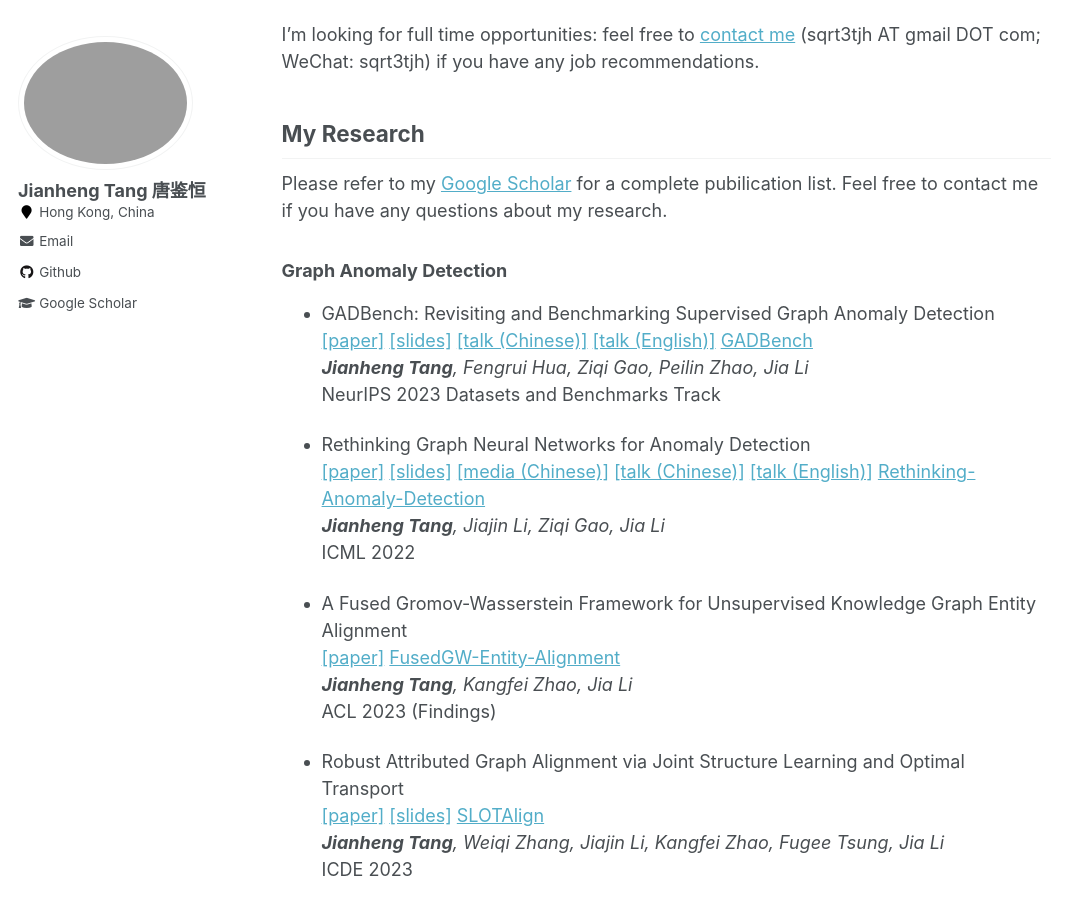
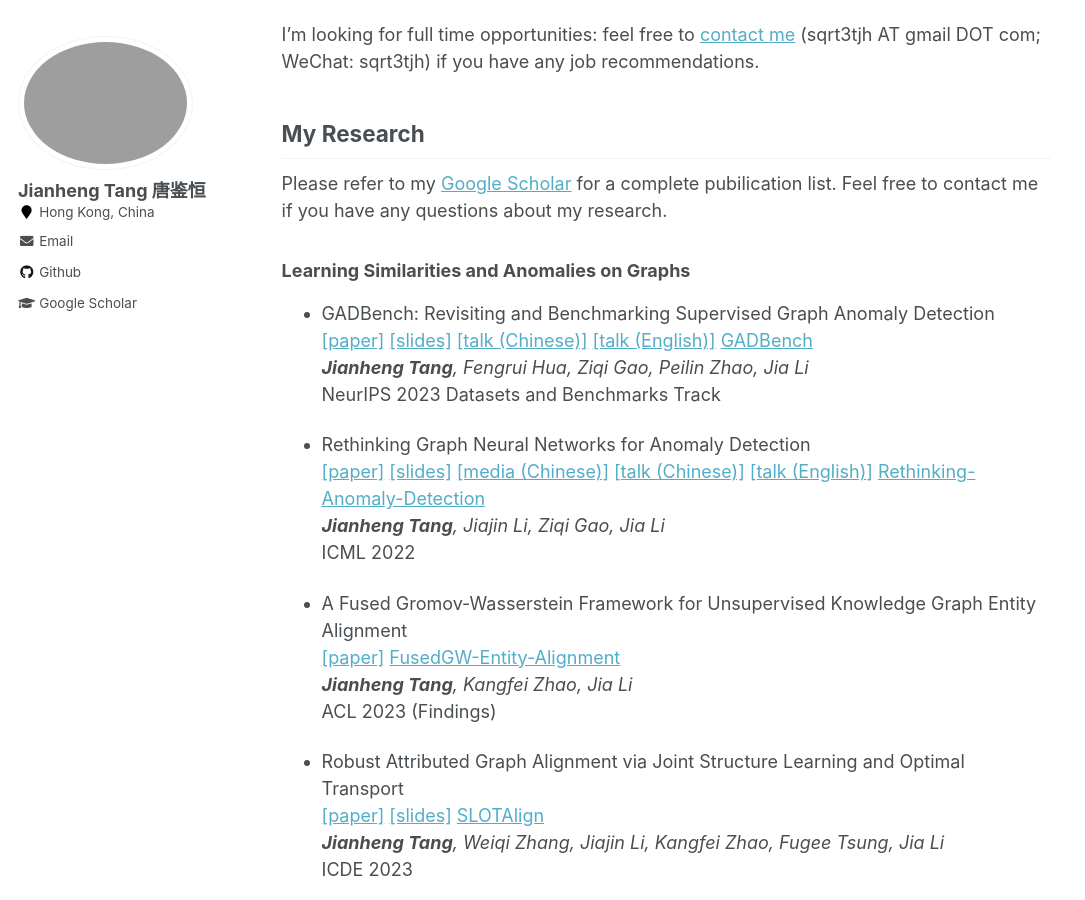
Before and after one commit to squareRoot3/squareRoot3.github.io, a Jekyll site: the page built from _pages/about.md, in a window 1280 px wide and 900 px high, scrolled down 447 px. Shown: the whole window, without its empty margins (0-1085 px from the left). Built offline with Jekyll 4.4.1, drawn with Linux system fonts in a browser that asks for light colours.

Commit message:
Update about.md

```diff
--- a/_pages/about.md
+++ b/_pages/about.md
@@ -25,7 +25,7 @@ I'm looking for full time opportunities: feel free to [contact me](mailto:sqrt3t
 
 Please refer to my [Google Scholar](https://scholar.google.com/citations?user=w4kWvXEAAAAJ&hl=zh-CN&oi=ao) for a complete pubilication list. Feel free to contact me if you have any questions about my research.
 
-### Graph Anomaly Detection
+### Learning Similarities and Anomalies on Graphs
 - GADBench: Revisiting and Benchmarking Supervised Graph Anomaly Detection <br>
 [[paper]](https://arxiv.org/abs/2306.12251)
 [[slides]](https://drive.google.com/file/d/1jiZUi60ez4Ltm8hJ-YqSlIuVpJgAzWDF/view?usp=sharing)
```
